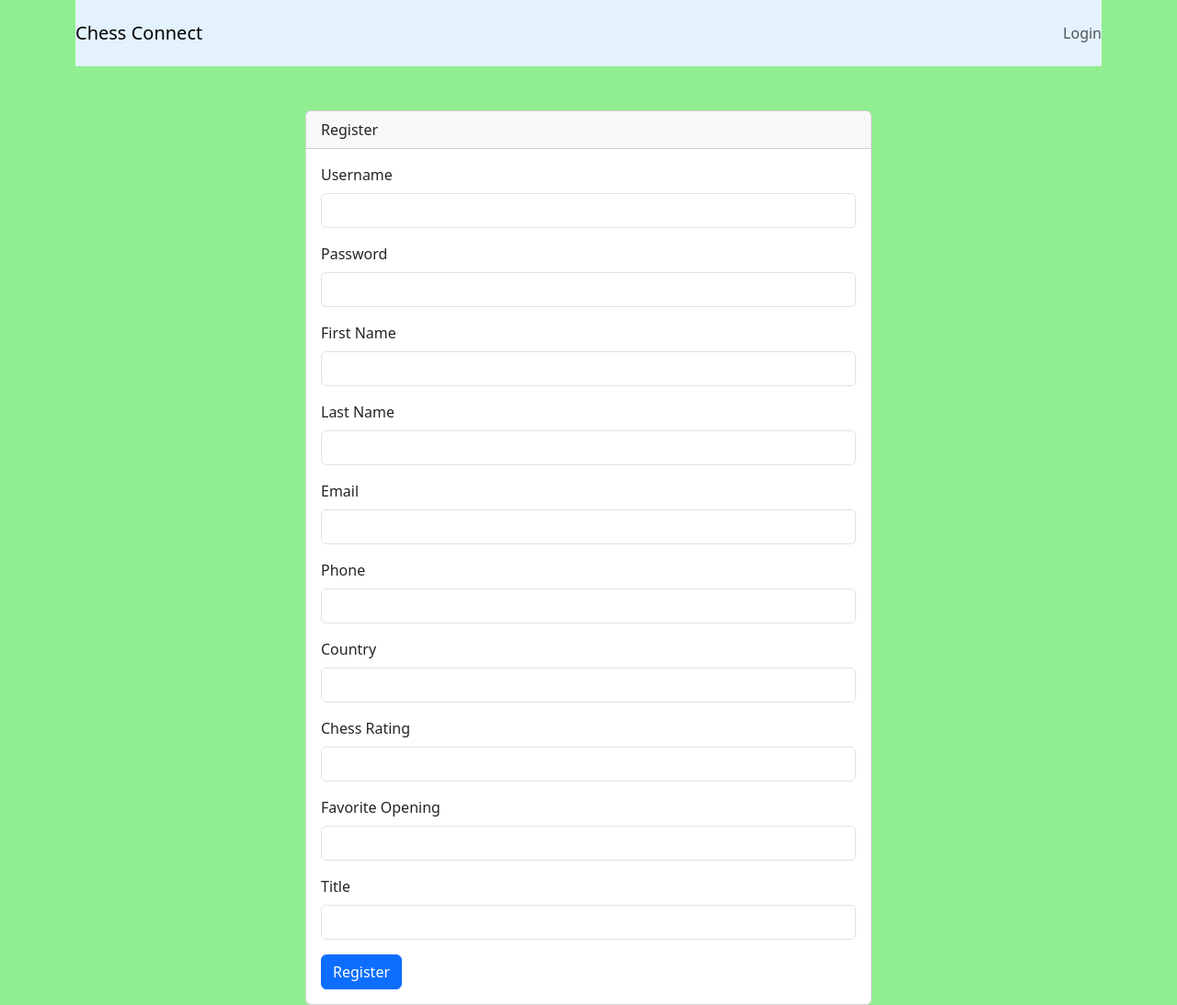
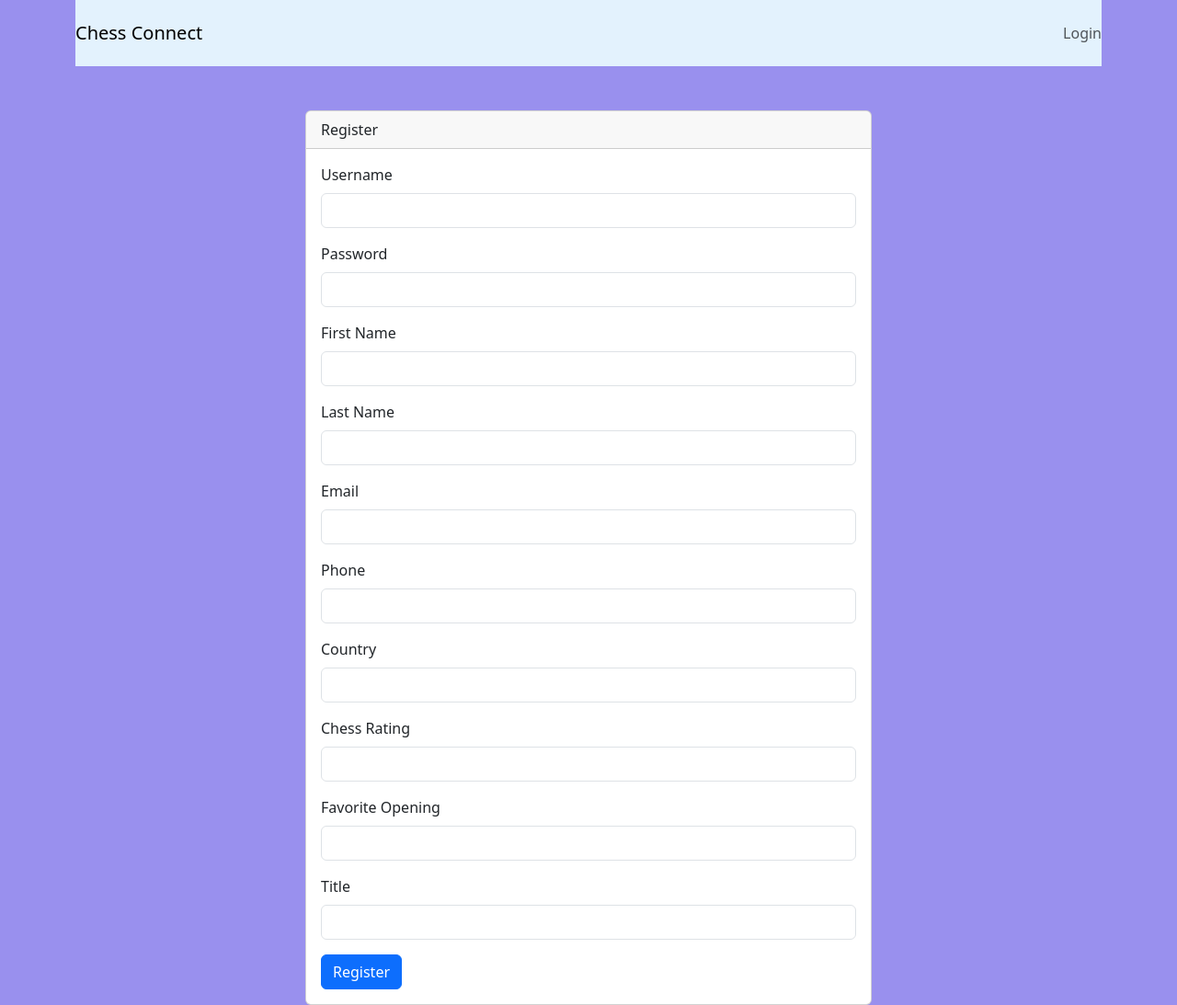
Before and after one commit to chrissolanilla/4331sp14, a PHP site: page /register/register.php in a window 1280 px wide. Shown: the whole page at 92% size. Run offline with PHP 8.4, Linux system fonts and the light colour scheme.

Commit message:
attempt 45

```diff
--- a/Frontend/register/register.css
+++ b/Frontend/register/register.css
@@ -1,3 +1,4 @@
 body{
 
+    background-color: rgb(153, 144, 238);
 }
--- a/Frontend/register/register.php
+++ b/Frontend/register/register.php
@@ -3,7 +3,7 @@
 <head>
     <meta charset="UTF-8">
     <link href="https://cdn.jsdelivr.net/npm/bootstrap@5.3.2/dist/css/bootstrap.min.css" rel="stylesheet">
-    <link rel="stylesheet" href="../css/main.css">
+    <link rel="stylesheet" href="register.css">
     <title>Register</title>
 </head>
 <body>
```
